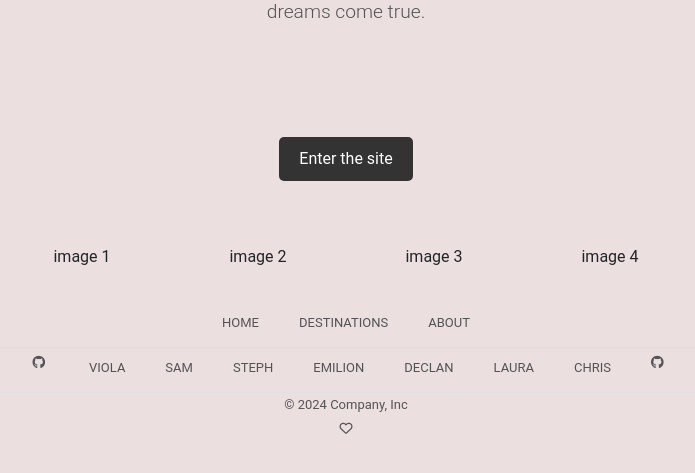
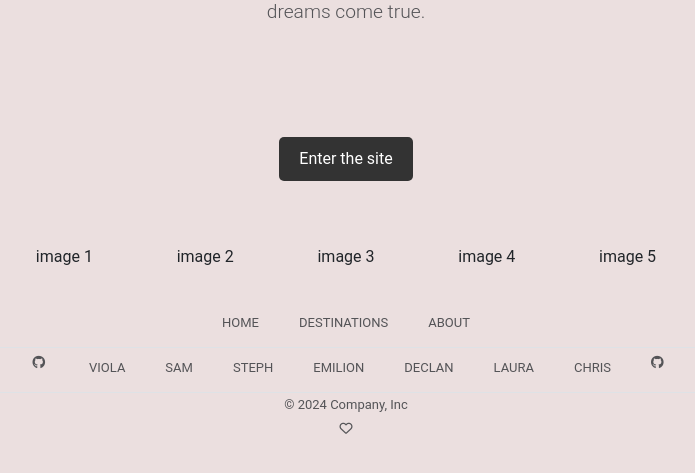
Before and after one commit to SamMartin92/hackathon-team-10, a Django app: page / in a window 1280 px wide. Shown: the part 327-800 px from the top of the page, without its empty margins (294-989 px from the left). Run offline with Django 5.2, Linux system fonts and the light colour scheme; some libraries are stand-ins or nearby versions.

Commit message:
updated bas.html

```diff
--- a/templates/index.html
+++ b/templates/index.html
@@ -15,6 +15,7 @@
                 <div class="col">image 2</div>
                 <div class="col">image 3</div>
                 <div class="col">image 4</div>
+                <div class="col">image 5</div>
             </div>
         </div>
     </div>
--- a/travelcupid/settings.py
+++ b/travelcupid/settings.py
@@ -35,6 +35,7 @@ ALLOWED_HOSTS = [
     '127.0.0.1',
     '.herokuapp.com',
     '8000-sammartin92-hackathonte-3xibzi93vvv.ws-eu108.gitpod.io',
+    '8000-cmed01-hackathonteam10-2nn83g7rtft.ws-eu108.gitpod.io',
 ]
 
 # Application definition
```
